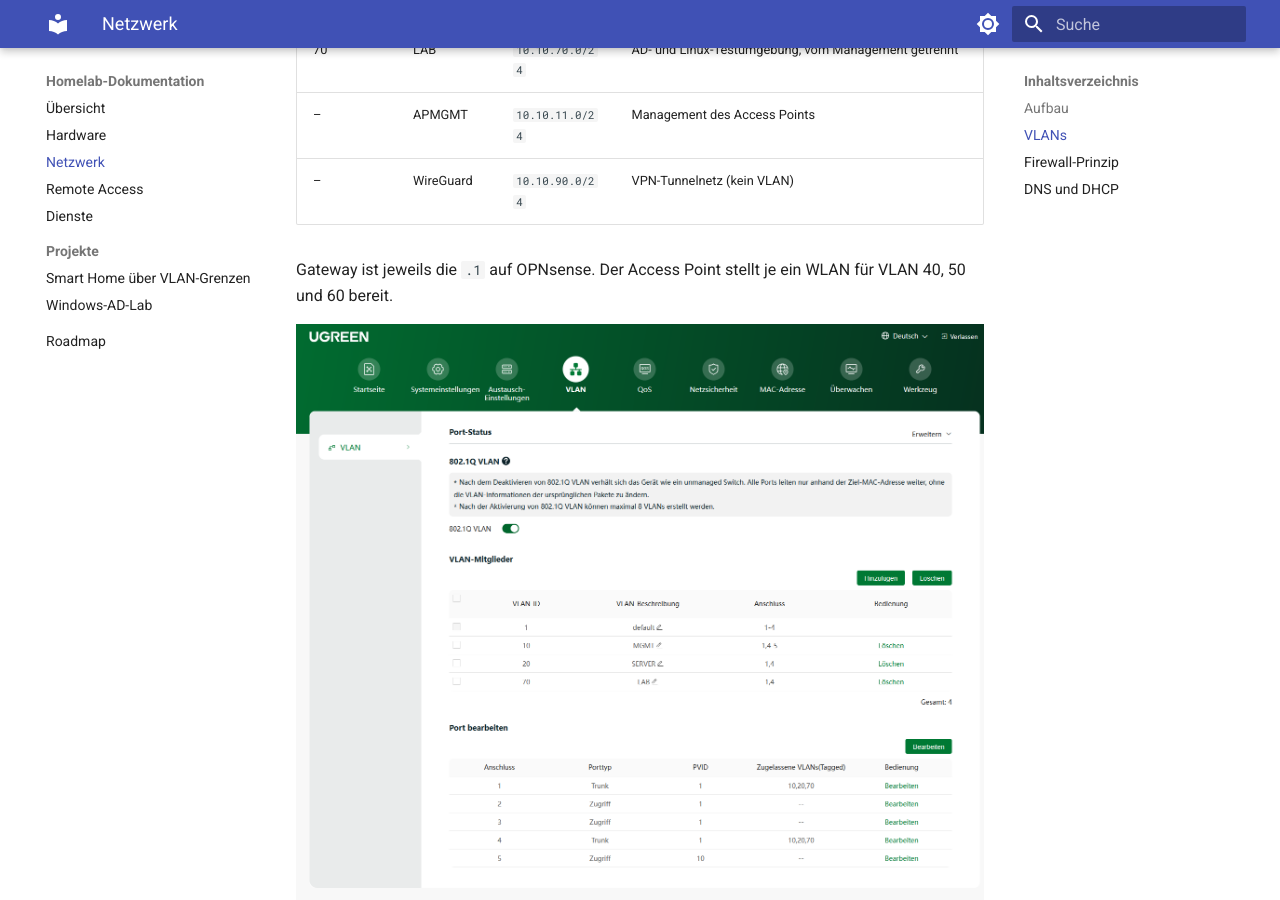
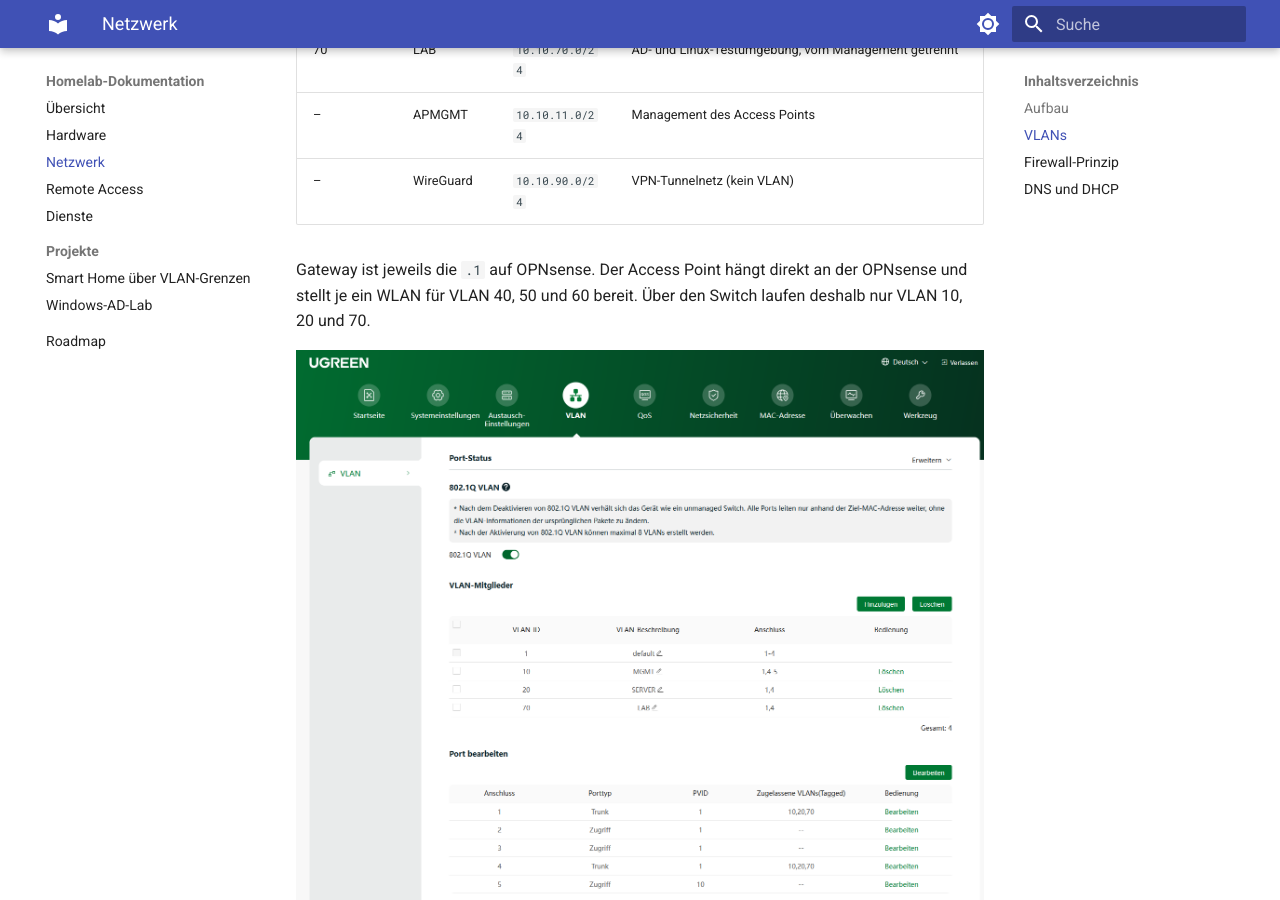
Before and after one commit to McTomate/homelab, an MkDocs documentation site: the page built from docs/netzwerk.md, in a window 1280 px wide and 900 px high, scrolled down 763 px. Built offline with MkDocs 1.6.1 and Material for MkDocs 9.7.7, drawn with Linux system fonts in a browser that asks for light colours.

Commit message:
Access Point direkt an OPNsense, Firewall mit 4 Ports
Co-Authored-By: Claude Opus 5.5 <noreply@anthropic.com>

```diff
--- a/docs/netzwerk.md
+++ b/docs/netzwerk.md
@@ -19,7 +19,7 @@ OPNsense übernimmt Inter-VLAN-Routing, Stateful Filtering, NAT, DHCP, DNS für
 | – | APMGMT | `10.10.11.0/24` | Management des Access Points |
 | – | WireGuard | `10.10.90.0/24` | VPN-Tunnelnetz (kein VLAN) |
 
-Gateway ist jeweils die `.1` auf OPNsense. Der Access Point stellt je ein WLAN für VLAN 40, 50 und 60 bereit.
+Gateway ist jeweils die `.1` auf OPNsense. Der Access Point hängt direkt an der OPNsense und stellt je ein WLAN für VLAN 40, 50 und 60 bereit. Über den Switch laufen deshalb nur VLAN 10, 20 und 70.
 
 [![VLAN-Konfiguration des Managed Switches](bilder/sw_vlan.png)](bilder/sw_vlan.png)
 
```
Also changed, not shown: docs/hardware.md (+1 -1 lines), docs/index.md (+1 -1 lines).
